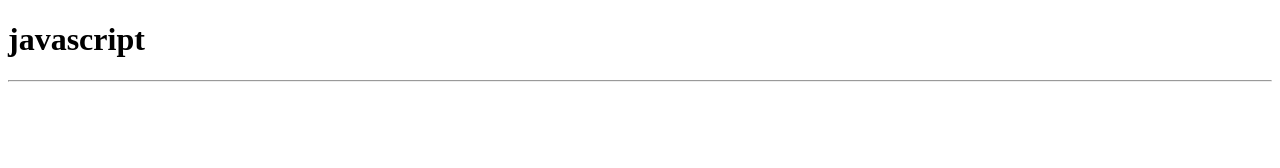
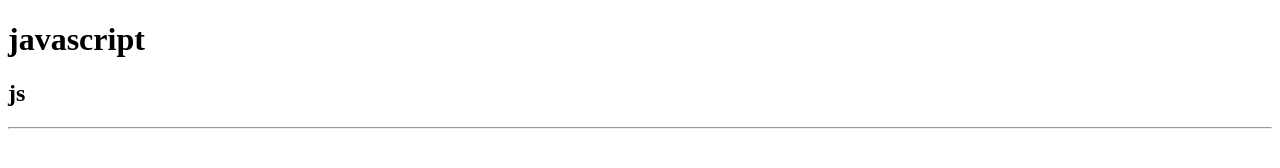
Before and after one commit to nivetha-angular-test/angularnew, a plain HTML site: page index.html.html in a window 1280 px wide. Drawn offline with Linux system fonts and the light colour scheme.

Commit message:
Update index.html.html

```diff
--- a/index.html.html
+++ b/index.html.html
@@ -8,6 +8,7 @@
 </head>
 <body>
     <h1>javascript</h1>
+    <h2>js</h2>
     <hr>
 </body>
 <script src="task1.js"></script>
```
